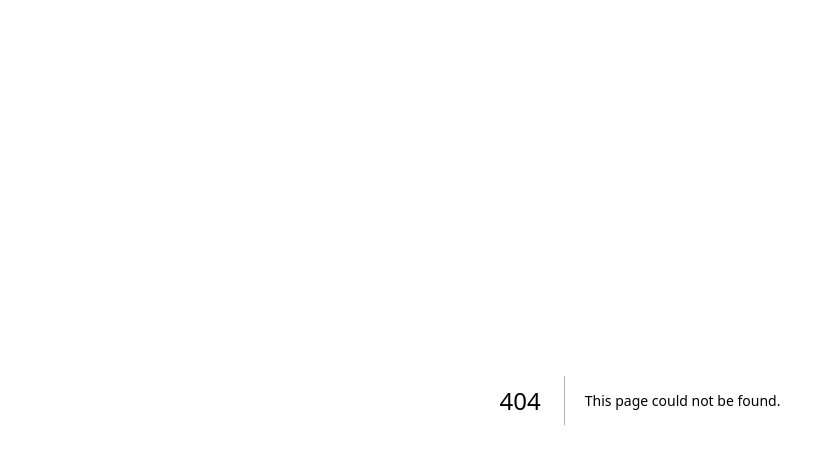
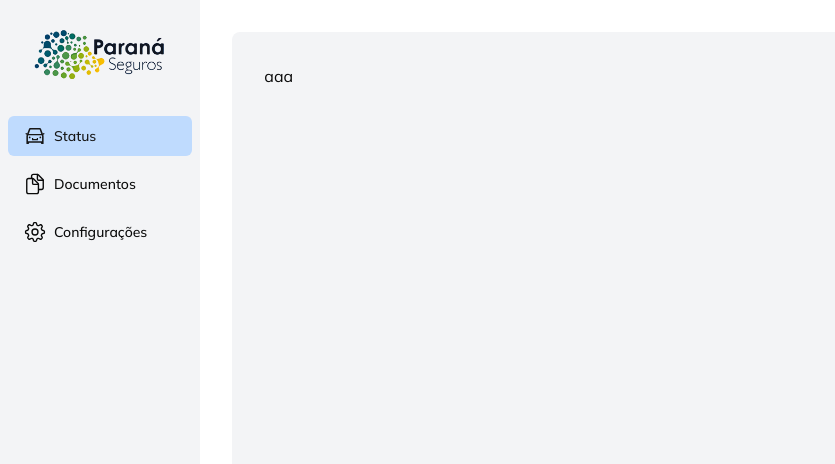
Before and after one commit to SamuelGuibor/dpvat_parana, a Next.js app: page /status in a window 1280 px wide. Before the commit this address had no page. Shown: the top 464 px of the page, without its empty margins (0-835 px from the left). Built offline with nearby package versions, Linux system fonts and the light colour scheme.

Commit message:
sidebar e status

```diff
--- a/app/_components/ui/button.tsx
+++ b/app/_components/ui/button.tsx
@@ -1,8 +1,8 @@
-import * as React from "react"
-import { Slot } from "@radix-ui/react-slot"
-import { cva, type VariantProps } from "class-variance-authority"
+import * as React from "react";
+import { Slot } from "@radix-ui/react-slot";
+import { cva, type VariantProps } from "class-variance-authority";
 
-import { cn } from "@/app/_lib/utils"
+import { cn } from "@/app/_lib/utils";
 
 const buttonVariants = cva(
   "inline-flex items-center justify-center gap-2 whitespace-nowrap rounded-md text-sm font-medium ring-offset-background transition-colors focus-visible:outline-none focus-visible:ring-2 focus-visible:ring-ring focus-visible:ring-offset-2 disabled:pointer-events-none disabled:opacity-50 [&_svg]:pointer-events-none [&_svg]:size-4 [&_svg]:shrink-0",
@@ -18,6 +18,7 @@ const buttonVariants = cva(
           "bg-secondary text-secondary-foreground hover:bg-secondary/80",
         ghost: "hover:bg-accent hover:text-accent-foreground",
         link: "text-primary underline-offset-4 hover:underline",
+        terciario: "bg-blue-200 text-secondary-foreground hover:bg-blue-200/80",
       },
       size: {
         default: "h-10 px-4 py-2",
@@ -31,26 +32,26 @@ const buttonVariants = cva(
       size: "default",
     },
   }
-)
+);
 
 export interface ButtonProps
   extends React.ButtonHTMLAttributes<HTMLButtonElement>,
     VariantProps<typeof buttonVariants> {
-  asChild?: boolean
+  asChild?: boolean;
 }
 
 const Button = React.forwardRef<HTMLButtonElement, ButtonProps>(
   ({ className, variant, size, asChild = false, ...props }, ref) => {
-    const Comp = asChild ? Slot : "button"
+    const Comp = asChild ? Slot : "button";
     return (
       <Comp
         className={cn(buttonVariants({ variant, size, className }))}
         ref={ref}
         {...props}
       />
-    )
+    );
   }
-)
-Button.displayName = "Button"
+);
+Button.displayName = "Button";
 
-export { Button, buttonVariants }
+export { Button, buttonVariants };
--- a/app/area-do-cliente/section/sidebar-button.tsx
+++ b/app/area-do-cliente/section/sidebar-button.tsx
@@ -14,7 +14,7 @@ const SidebarButton = ({ href, children }: SidebarButtonProps) => {
   const pathname = usePathname();
   return (
     <Button
-      variant={pathname === `${href}` ? "secondary" : "ghost"}
+      variant={pathname === `${href}` ? "terciario" : "ghost"}
       className="justify-start gap-2"
       asChild
     >
--- a/app/area-do-cliente/section/sidebar.tsx
+++ b/app/area-do-cliente/section/sidebar.tsx
@@ -9,7 +9,7 @@ import { GoGear } from "react-icons/go";
 
 const Sidebar = () => {
   return (
-    <div className="fixed w-full bg-gray-100 md:relative md:w-64">
+    <div className="fixed w-full bg-gray-100 md:relative md:w-64 h-screen">
       {/* IMAGEM */}
       <div className="px-8 py-1 md:py-6">
         <Link
@@ -22,7 +22,7 @@ const Sidebar = () => {
       </div>
       {/* BOTOES */}
       <div className="flex flex-row gap-2 p-2 md:flex-col">
-        <SidebarButton href="/">
+        <SidebarButton href="/status">
           <AiOutlineCar style={{ width: 22, height: 22 }} /> Status
         </SidebarButton>
 
--- /dev/null
+++ b/app/status/page.tsx
@@ -0,0 +1,14 @@
+import Sidebar from "../area-do-cliente/section/sidebar";
+
+const StatusPage = () => {
+  return (
+    <div className="flex flex-row">
+      <Sidebar />
+      <div className="m-8 mt-32 w-full space-y-8 overflow-auto rounded-lg bg-gray-100 p-8 md:mt-8 ">
+        <h1>aaa</h1>
+      </div>
+    </div>
+  );
+};
+
+export default StatusPage;
```
